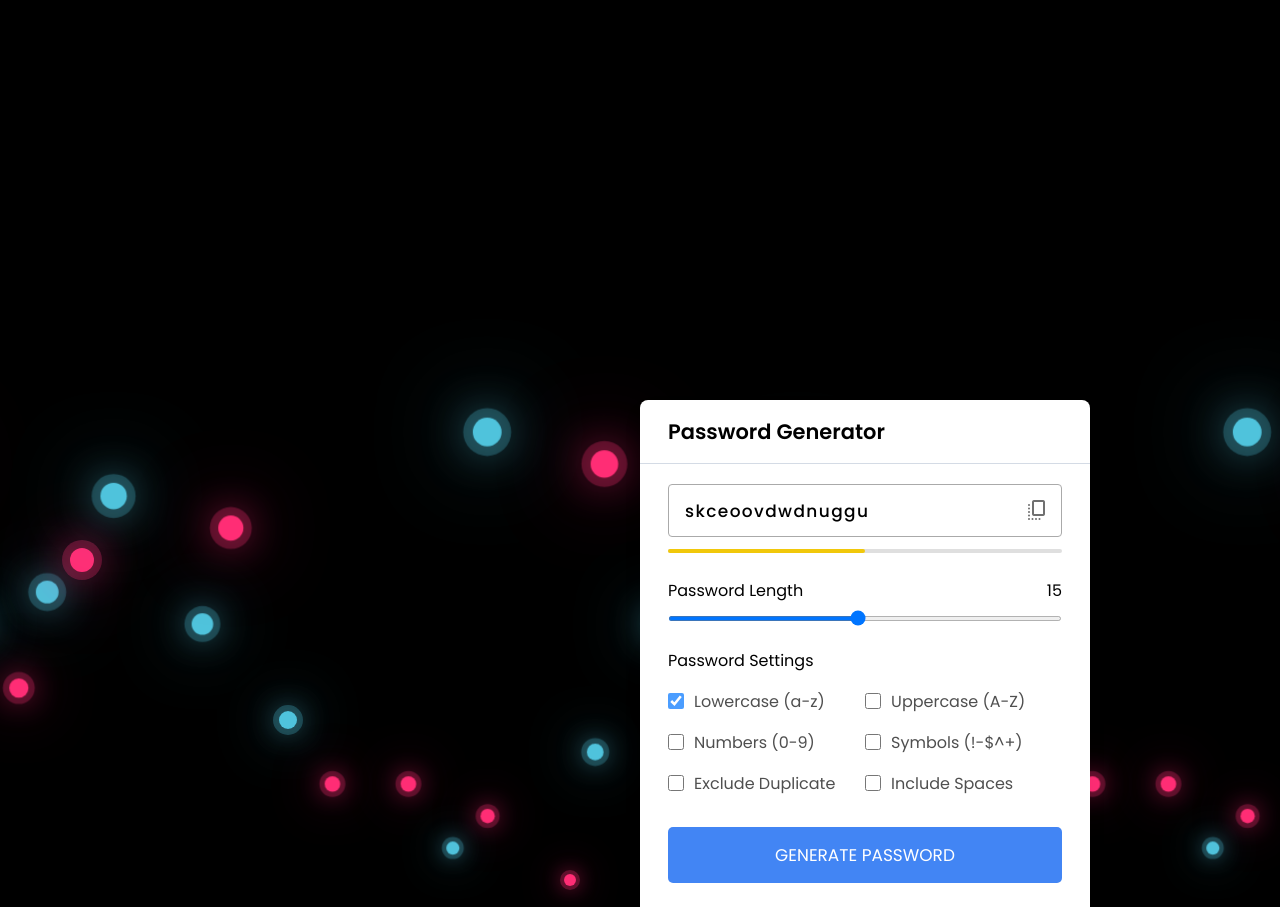
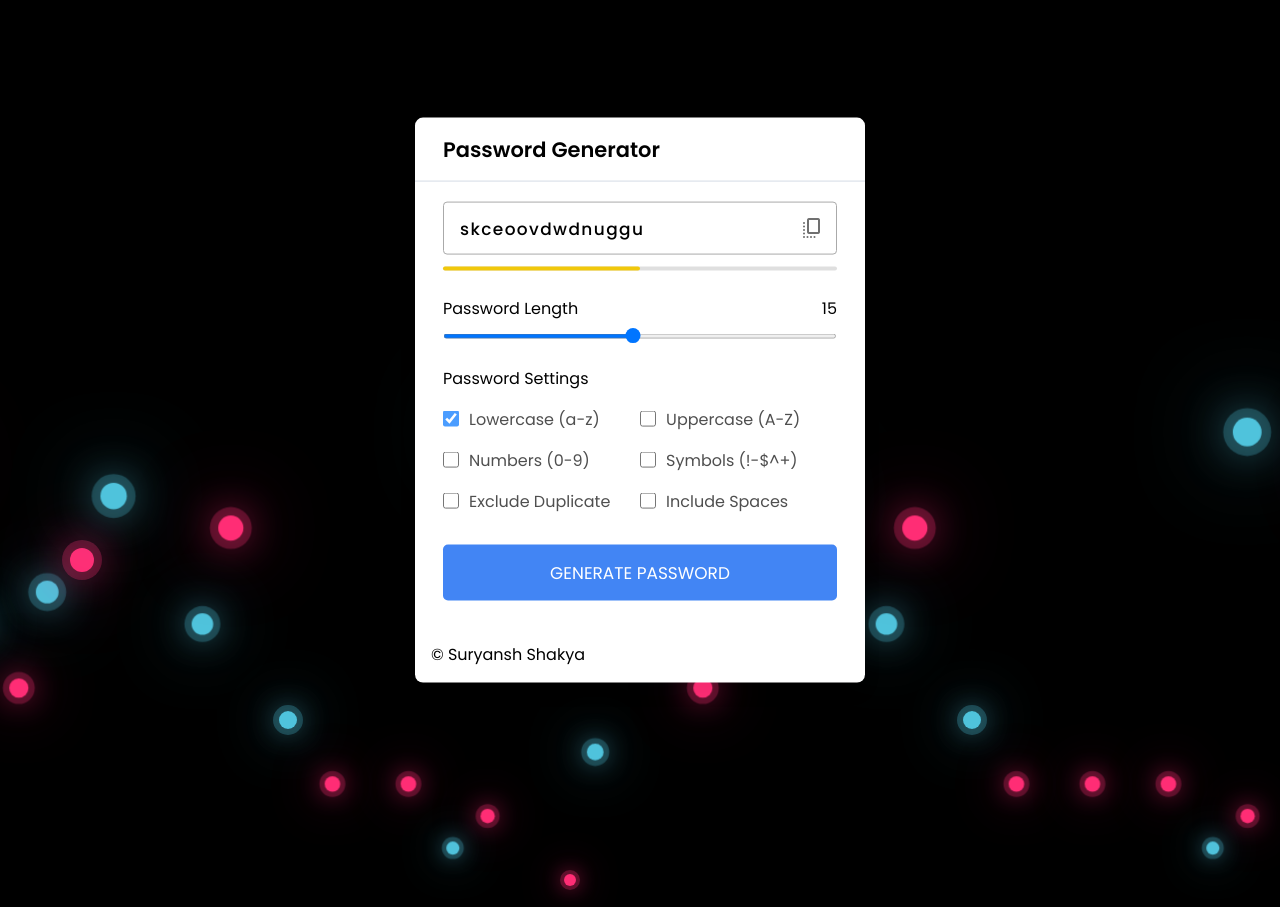
Before and after one commit to nullHawk/Suryansh_SST_hackathon, a plain HTML site: page index.html in a window 1280 px wide. Shown: the top 907 px of the page. Drawn offline with nearby package versions, Linux system fonts and the light colour scheme.

Commit message:
Update style.css

```diff
--- a/style.css
+++ b/style.css
@@ -15,13 +15,15 @@ body{
   overflow: hidden;
 }
 .container{
-  top: 50%;
-  left: 50%;
   width: 450px;
   background: #fff;
   border-radius: 8px;
   box-shadow: 0 10px 20px rgba(0,0,0,0.05);
   position: fixed;
+  top: 50%;
+  left: 50%;
+  position: fixed;
+  transform: translate(-50%, -50%);
 }
 .footer
 {
```
